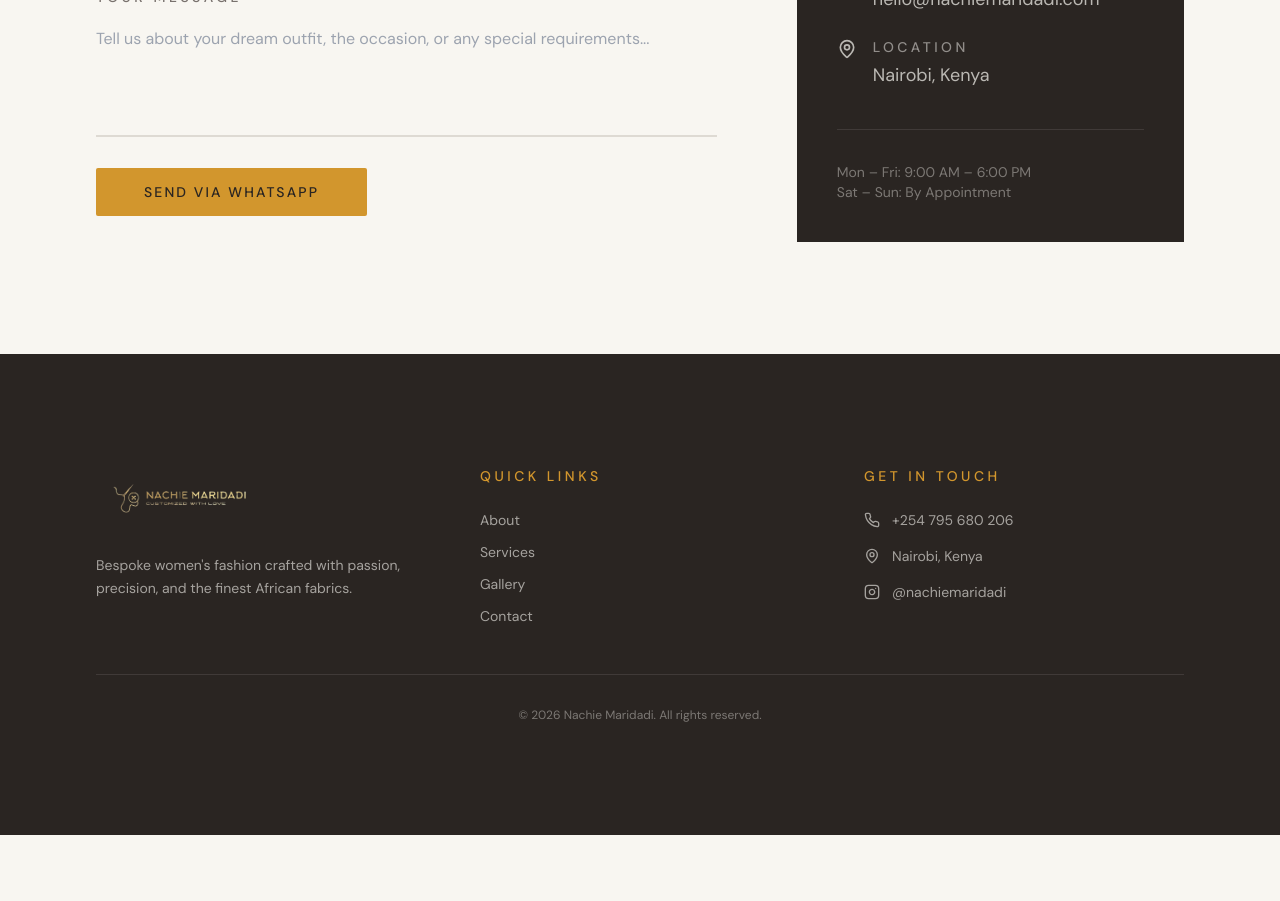
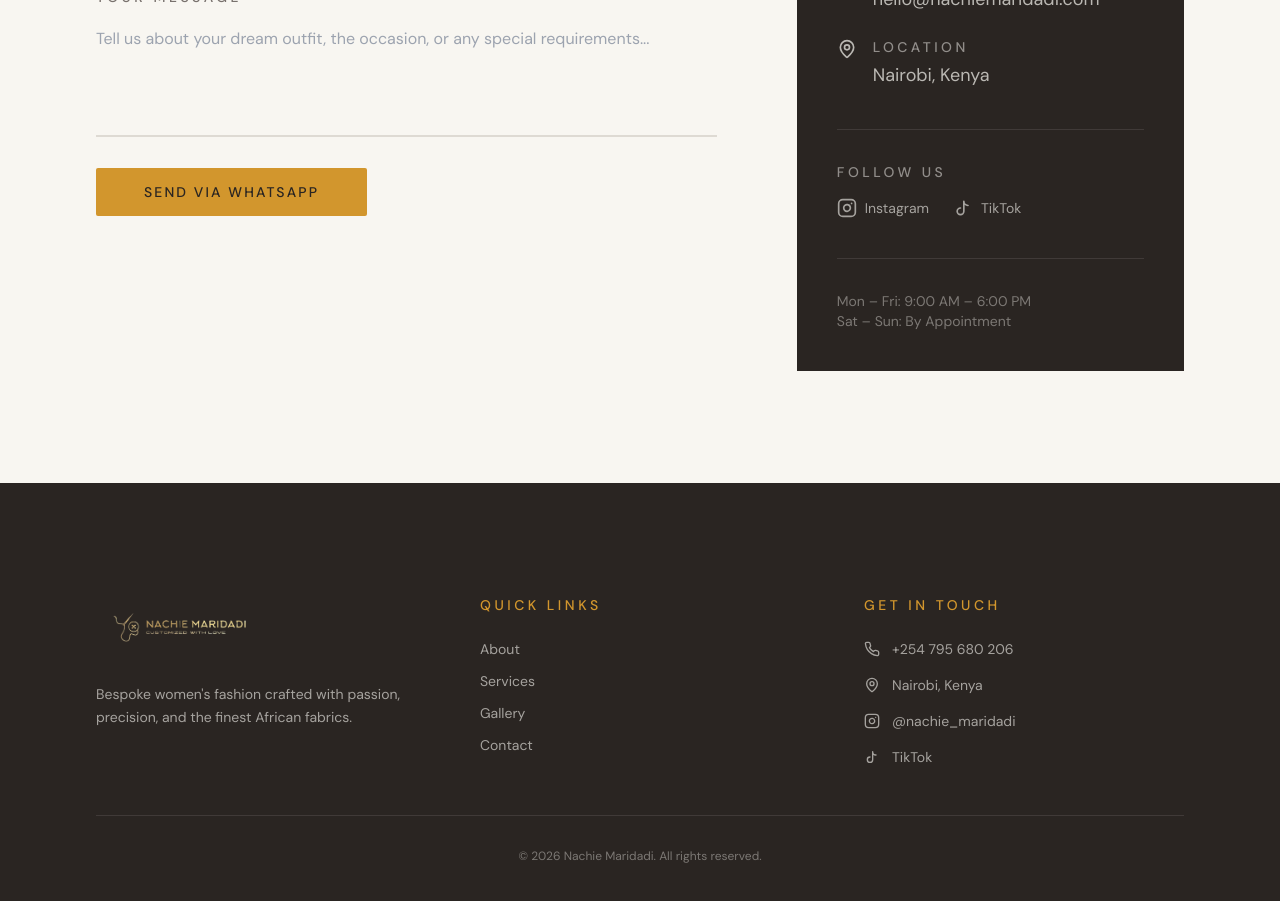
Before and after one commit to TosinISOGUN/nachie_maridadi, a React (Vite) app: page /contact in a window 1280 px wide. Shown: the part 780-1681 px from the top of the page. Before the commit the page ends 1615 px from the top, so only its background shows below. Built offline with nearby package versions, Linux system fonts and the light colour scheme; no server answers; a web font is replaced by a local one.

Commit message:
feat: refine UI, fix gallery bugs, and add social media links

```diff
--- a/src/components/Footer.tsx
+++ b/src/components/Footer.tsx
@@ -49,13 +49,34 @@ const Footer = () => {
                 Nairobi, Kenya
               </div>
               <a
-                href="https://instagram.com"
+                href="https://www.instagram.com/nachie_maridadi/"
                 target="_blank"
                 rel="noopener noreferrer"
                 className="flex items-center gap-3 text-primary-foreground/60 hover:text-gold transition-colors text-sm"
               >
                 <Instagram size={16} />
-                @nachiemaridadi
+                @nachie_maridadi
+              </a>
+              <a
+                href="https://www.tiktok.com/@nachie_maridadi"
+                target="_blank"
+                rel="noopener noreferrer"
+                className="flex items-center gap-3 text-primary-foreground/60 hover:text-gold transition-colors text-sm"
+              >
+                <svg
+                  xmlns="http://www.w3.org/2000/svg"
+                  width="16"
+                  height="16"
+                  viewBox="0 0 24 24"
+                  fill="none"
+                  stroke="currentColor"
+                  strokeWidth="2"
+                  strokeLinecap="round"
+                  strokeLinejoin="round"
+                >
+                  <path d="M9 12a4 4 0 1 0 4 4V4a5 5 0 0 0 5 5" />
+                </svg>
+                TikTok
               </a>
             </div>
           </div>
--- a/src/components/Navbar.tsx
+++ b/src/components/Navbar.tsx
@@ -48,7 +48,9 @@ const Navbar = () => {
         "fixed top-0 left-0 right-0 z-50 transition-all duration-500",
         showWhiteBg
           ? "bg-background/95 backdrop-blur-md shadow-lg py-3"
-          : "bg-transparent py-5"
+          : (isHeroPage && isOpen)
+            ? "bg-black/40 backdrop-blur-xl py-5"
+            : "bg-transparent py-5"
       )}
     >
       <div className="max-w-7xl mx-auto px-6 md:px-12 flex items-center justify-between">
@@ -101,22 +103,31 @@ const Navbar = () => {
 
       {/* Mobile menu */}
       {isOpen && (
-        <div className="md:hidden bg-background/98 backdrop-blur-md border-t border-border animate-fade-in">
+        <div
+          className={cn(
+            "md:hidden animate-fade-in",
+            showWhiteBg
+              ? "border-t border-border"
+              : isHeroPage
+                ? "border-t border-white/10"
+                : "border-t border-border"
+          )}
+        >
           <div className="flex flex-col items-center py-8 gap-6">
             {navLinks.map((link) => (
               <Link
                 key={link.path}
                 to={link.path}
                 className={cn(
-                  "label-caps transition-colors duration-300",
-                  location.pathname === link.path ? "text-accent" : "text-foreground/70"
+                  "label-caps transition-colors duration-300 px-4 py-2",
+                  location.pathname === link.path ? activeLinkColor : linkColor
                 )}
               >
                 {link.label}
               </Link>
             ))}
             <Link to="/contact">
-              <Button variant="gold" size="sm">
+              <Button variant="gold" size="sm" className={cn(!showWhiteBg && isHeroPage && "bg-white text-accent hover:bg-white/90")}>
                 Book Now
               </Button>
             </Link>
--- a/src/pages/About.tsx
+++ b/src/pages/About.tsx
@@ -76,15 +76,15 @@ const About = () => {
       </section>
 
       {/* CTA */}
-      <section className="section-padding bg-foreground text-primary-foreground text-center">
+      <section className="section-padding bg-[hsl(30,20%,22%)] text-white text-center">
         <AnimatedSection>
           <div className="max-w-2xl mx-auto">
-            <h2 className="heading-section text-primary-foreground mb-6">Let's Tell Your Story</h2>
-            <p className="text-primary-foreground/70 text-lg mb-10">
+            <h2 className="heading-section text-white mb-6">Let's Tell Your Story</h2>
+            <p className="text-white/80 text-lg mb-10">
               Book a consultation and let us create something beautiful — just for you.
             </p>
             <Link to="/contact">
-              <Button variant="gold" size="lg" className="px-12 py-6">
+              <Button variant="gold" size="lg" className="px-12 py-6 bg-white text-accent hover:bg-white/90">
                 Book a Consultation
               </Button>
             </Link>
--- a/src/pages/Contact.tsx
+++ b/src/pages/Contact.tsx
@@ -2,7 +2,7 @@ import { useState } from "react";
 import SEO from "@/components/SEO";
 import { Button } from "@/components/ui/button";
 import AnimatedSection from "@/components/AnimatedSection";
-import { Phone, MapPin, MessageCircle, Mail } from "lucide-react";
+import { Phone, MapPin, MessageCircle, Mail, Instagram } from "lucide-react";
 import logo from "@/assets/logo.png";
 import { useToast } from "@/hooks/use-toast";
 
@@ -153,6 +153,42 @@ const Contact = () => {
                     </div>
                   </div>
                 </div>
+
+                <div className="mt-10 pt-8 border-t border-primary-foreground/10 space-y-4">
+                  <p className="label-caps text-primary-foreground/50">Follow Us</p>
+                  <div className="flex gap-6">
+                    <a
+                      href="https://www.instagram.com/nachie_maridadi/"
+                      target="_blank"
+                      rel="noopener noreferrer"
+                      className="text-primary-foreground/60 hover:text-gold transition-colors flex items-center gap-2"
+                    >
+                      <Instagram size={20} />
+                      <span className="text-sm">Instagram</span>
+                    </a>
+                    <a
+                      href="https://www.tiktok.com/@nachie_maridadi"
+                      target="_blank"
+                      rel="noopener noreferrer"
+                      className="text-primary-foreground/60 hover:text-gold transition-colors flex items-center gap-2"
+                    >
+                      <svg
+                        xmlns="http://www.w3.org/2000/svg"
+                        width="20"
+                        height="20"
+                        viewBox="0 0 24 24"
+                        fill="none"
+                        stroke="currentColor"
+                        strokeWidth="2"
+                        strokeLinecap="round"
+                        strokeLinejoin="round"
+                      >
+                        <path d="M9 12a4 4 0 1 0 4 4V4a5 5 0 0 0 5 5" />
+                      </svg>
+                      <span className="text-sm">TikTok</span>
+                    </a>
+                  </div>
+                </div>
               </div>
 
               <div className="mt-10 pt-8 border-t border-primary-foreground/10">
--- a/src/pages/Gallery.tsx
+++ b/src/pages/Gallery.tsx
@@ -12,10 +12,13 @@ const Gallery = () => {
   const displayItems = (galleryData || []).map((item: any) => ({
     ...item,
     src: item.image ? urlFor(item.image).width(1200).url() : "",
+    alt: item.altText || item.title || "Gallery image",
   }));
 
-
-  const dynamicCategories = ["All", ...new Set(displayItems.map((item: any) => item.category))];
+  const dynamicCategories = [
+    "All",
+    ...new Set(displayItems.map((item: any) => item.category).filter(Boolean)),
+  ];
 
   const [activeCategory, setActiveCategory] = useState("All");
 
@@ -68,7 +71,7 @@ const Gallery = () => {
       <section className="px-6 md:px-12 lg:px-24 pb-24">
         <div className="max-w-7xl mx-auto columns-1 sm:columns-2 lg:columns-3 gap-4 space-y-4">
           {filtered.map((item, i) => (
-            <AnimatedSection key={`${item.alt}-${activeCategory}`} delay={i * 0.05}>
+            <AnimatedSection key={item._id || i} delay={i * 0.05}>
               <div className="break-inside-avoid overflow-hidden group cursor-pointer">
                 <div className="relative overflow-hidden">
                   <img
--- a/src/pages/Services.tsx
+++ b/src/pages/Services.tsx
@@ -58,7 +58,7 @@ const Services = () => {
       </section>
 
       {/* Services */}
-      <section className="pb-16">
+      <section>
         {services.map((service, i) => {
           const Icon = service.icon;
           return (
@@ -68,10 +68,10 @@ const Services = () => {
                   <img
                     src={service.image}
                     alt={service.title}
-                    className="w-full aspect-[3/4] object-cover"
+                    className="w-full max-w-xl mx-auto aspect-[4/5] object-cover rounded-sm shadow-[0_30px_60px_-12px_rgba(0,0,0,0.45)]"
                     loading="lazy"
-                    width={1024}
-                    height={1024}
+                    width={800}
+                    height={1000}
                   />
                 </AnimatedSection>
                 <AnimatedSection delay={0.2} className={i % 2 === 1 ? "order-2 md:order-1" : ""}>
@@ -94,21 +94,21 @@ const Services = () => {
       </section>
 
       {/* CTA */}
-      <section className="section-padding bg-foreground text-primary-foreground text-center">
+      <section className="section-padding bg-[hsl(30,20%,22%)] text-white text-center">
         <AnimatedSection>
           <div className="max-w-2xl mx-auto">
-            <h2 className="heading-section text-primary-foreground mb-6">Not Sure What You Need?</h2>
-            <p className="text-primary-foreground/70 text-lg mb-10">
+            <h2 className="heading-section text-white mb-6">Not Sure What You Need?</h2>
+            <p className="text-white/80 text-lg mb-10">
               Let's have a conversation. We'll help you figure out the perfect service for your occasion and style.
             </p>
             <div className="flex flex-wrap justify-center gap-4">
               <Link to="/contact">
-                <Button variant="gold" size="lg" className="px-12 py-6">
+                <Button variant="gold" size="lg" className="px-12 py-6 bg-white text-accent hover:bg-white/90">
                   Get in Touch
                 </Button>
               </Link>
               <a href="https://wa.me/254795680206" target="_blank" rel="noopener noreferrer">
-                <Button variant="hero-outline" size="lg" className="px-12 py-6 border-primary-foreground text-primary-foreground hover:bg-primary-foreground hover:text-foreground">
+                <Button variant="hero-outline" size="lg" className="px-12 py-6 border-white text-white hover:bg-white hover:text-accent">
                   WhatsApp Us
                 </Button>
               </a>
```
Also changed, not shown: 1 other file (tests, documents, lock files or other folders).
